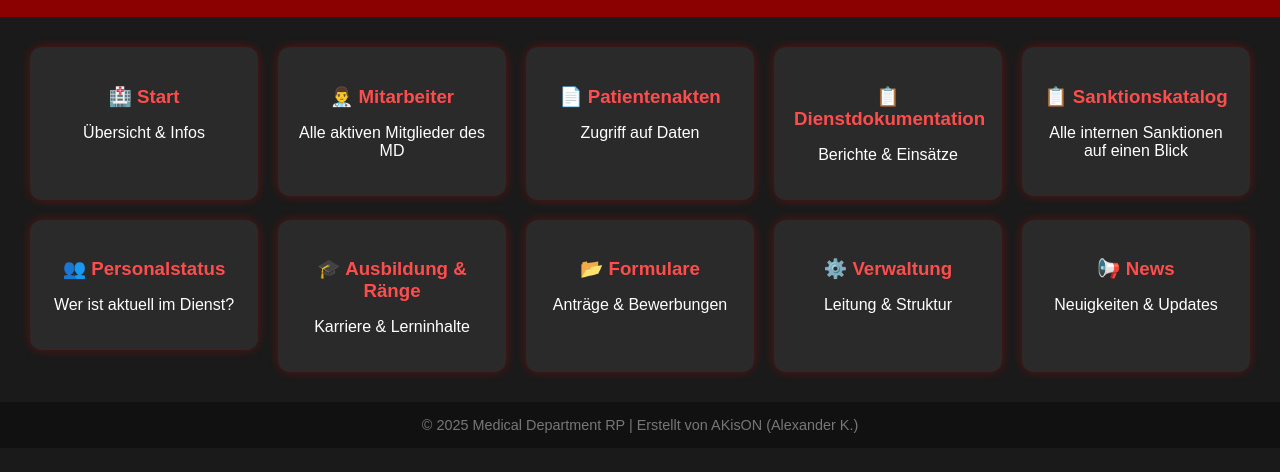
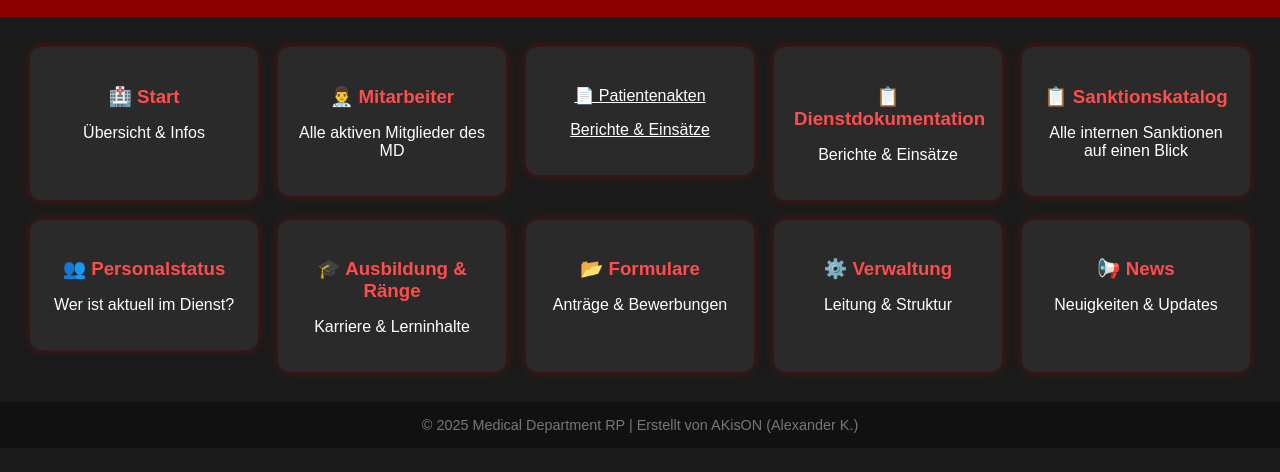
Before and after one commit to AKisON35250/Men-MD, a plain HTML site: page index.html in a window 1280 px wide. Shown: the part 70-542 px from the top of the page. Drawn offline with Linux system fonts and the light colour scheme.

Commit message:
Update index.html

```diff
--- a/index.html
+++ b/index.html
@@ -68,7 +68,13 @@
       </div>
     </a>
 
-    <div class="menu-item"><h3>📄 Patientenakten</h3><p>Zugriff auf Daten</p></div>
+    <a href="https://docs.google.com/spreadsheets/d/1FoGnQFkNkv6w960fEyQTME6dHzOexwO7GmgVOlwowZw/edit?gid=0#gid=0" style="text-decpration: none; color: inherit;">
+      <div class="menu-item">
+        <h3></h3>📄 Patientenakten</h3>
+        <p>Berichte & Einsätze</p>
+      </div>
+    </a>
+
     <div class="menu-item"><h3>📋 Dienstdokumentation</h3><p>Berichte & Einsätze</p></div>
 
     <a href="https://docs.google.com/document/d/1o19XWlJC2eHLirPM9_isW6hf2Of1WJPU5BvvVi9AYHE/edit?usp=sharing" style="text-decoration: none; color: inherit;">
```
